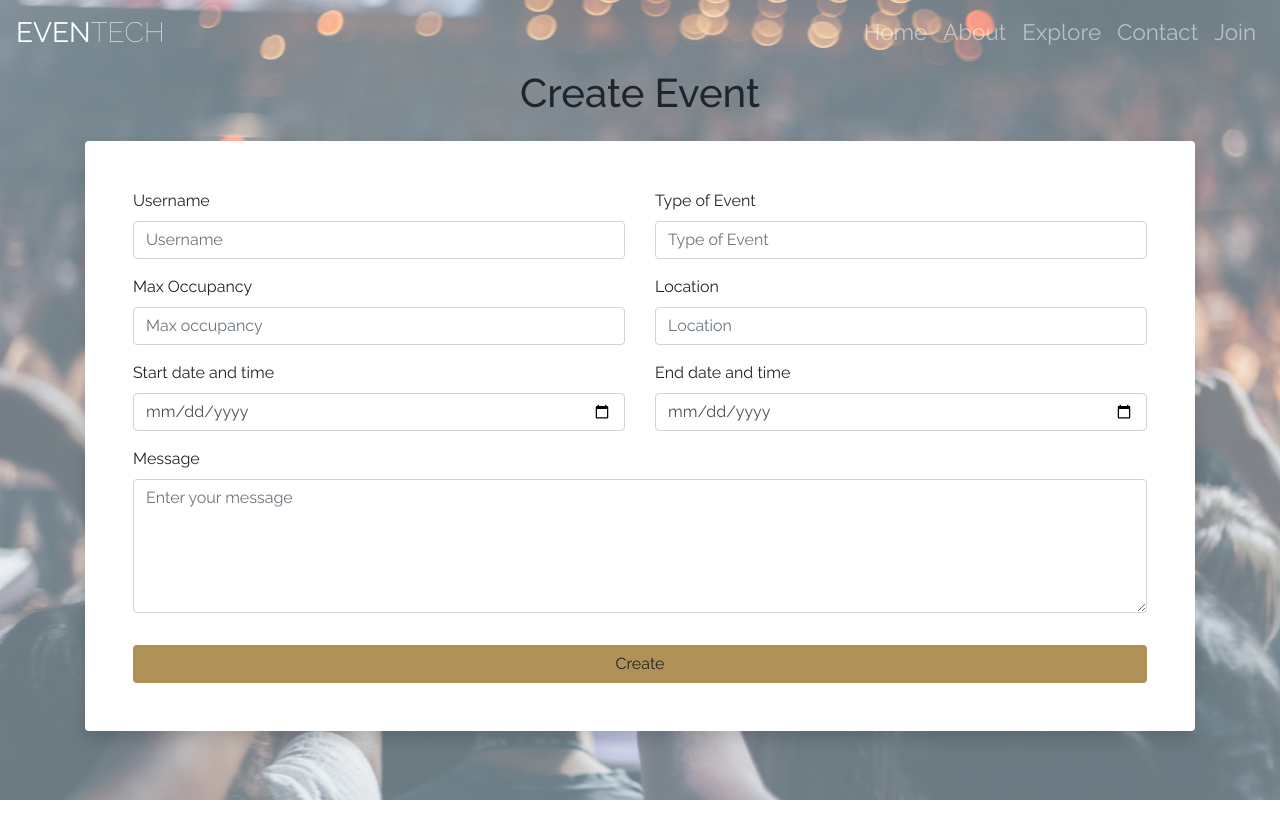
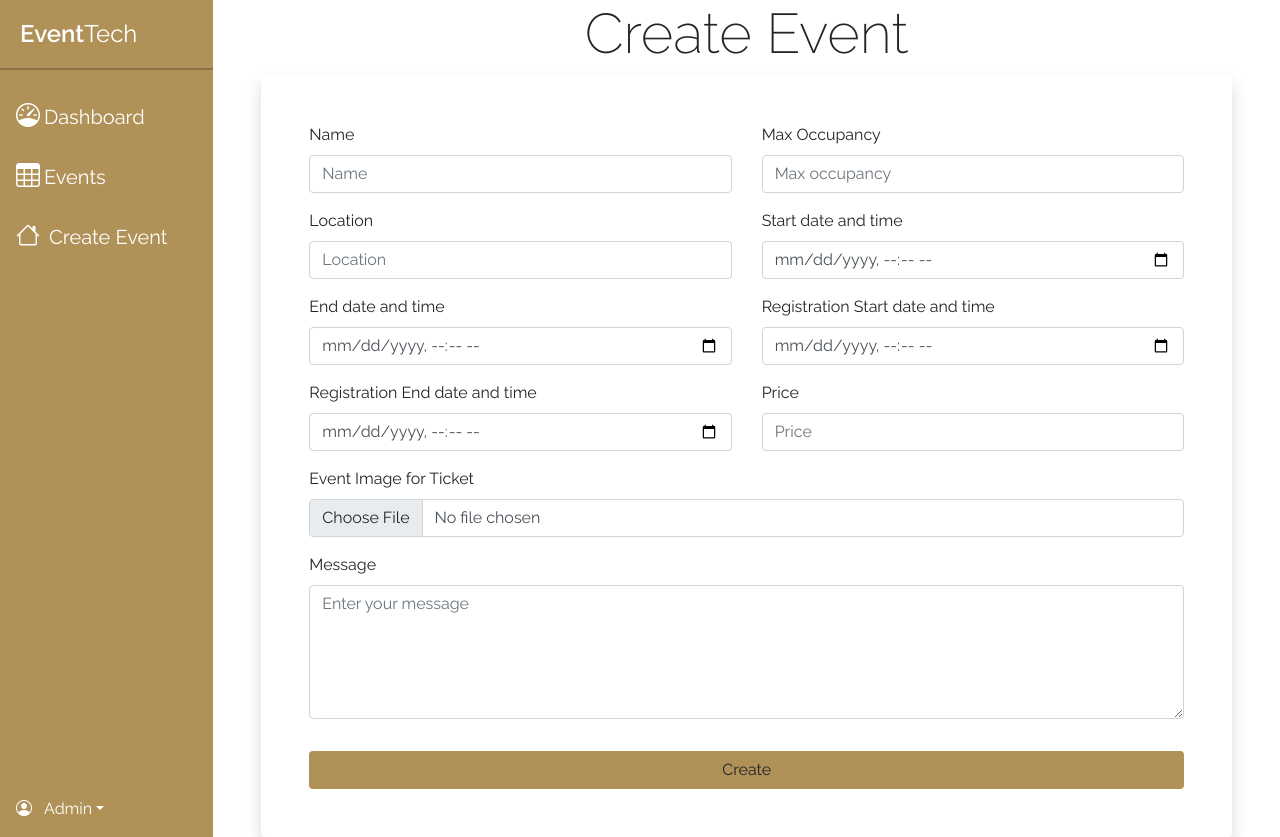
Before and after one commit to hamzaBaig1998/eventech, a React (Create React App) app: page /create-event in a window 1280 px wide. Before the commit the page ends 800 px from the top, so only its background shows below. Built offline with nearby package versions, Linux system fonts and the light colour scheme.

Commit message:
APIS added for login, admin, create event, UI fixes

```diff
--- a/src/AppRouter.js
+++ b/src/AppRouter.js
@@ -26,7 +26,7 @@ export default function AppRouter() {
         <Route path="/registeradmin" element={<RegisterAdminScreen />} />
         <Route path="/registercompany" element={<RegisterCompanyScreen />} />
         <Route path="/registeruser" element={<RegisterUserScreen />} />
-        <Route path="/login" element={<CreateEventForm />} />
+        {/* <Route path="/login" element={<CreateEventForm />} /> */}
         <Route path="/test" element={<AdminScreen />} />
         <Route path="/profilepage" element={<ProfilePage />} />
         <Route path="/ticket" element={<ShowTicket />} />
--- a/src/components/FormInput.jsx
+++ b/src/components/FormInput.jsx
@@ -1,16 +1,17 @@
 import React from "react";
 
-export default function FormInput({ id, type, title, placeholder }) {
+export default function FormInput({ id, type, title, placeholder, onChange }) {
   return (
-    <div class="mb-3">
-      <label for={id} class="form-label">
+    <div className="mb-3">
+      <label htmlFor={id} className="form-label">
         {title}
       </label>
       <input
         type={type}
-        class="form-control"
+        className="form-control"
         id={id}
         placeholder={placeholder}
+        onChange={onChange}
       />
     </div>
   );
--- a/src/components/sidebar.jsx
+++ b/src/components/sidebar.jsx
@@ -15,31 +15,40 @@ export default function Sidebar() {
         </a>
         <hr className="text-secondary d-none d-sm-block" />
         <ul className="nav nav-pill flex-column" id="navig">
+          <NavLink to="/admin" className="text-white">
             <li className="nav-items fs-4 my-1 py-2 py-sm-0">
-            <a href="" className="nav-link fs-5 text-white" aria-current="page">
+              <a
+                href=""
+                className="nav-link fs-5 text-white"
+                aria-current="page"
+              >
                 <i className="fs-4 bi bi-speedometer"></i>
-              <span className="ms-1  d-none d-sm-inline">
-                <NavLink to="/admin" className="text-white">
-                  Dashboard
-                </NavLink></span>
+                <span className="ms-1  d-none d-sm-inline">Dashboard</span>
               </a>
             </li>
-          <li className="nav-items fs-4 my-1 py-2 py-sm-0" aria-current="page">
+          </NavLink>
+          <NavLink to="/eventlistscreen" className="text-white">
+            <li
+              className="nav-items fs-4 my-1 py-2 py-sm-0"
+              aria-current="page"
+            >
               <a href="" className="nav-link fs-5 text-white">
                 <i className="fs-4 bi bi-table"></i>
-              <span className="ms-1 d-none d-sm-inline"><NavLink to="/eventlistscreen" className="text-white">
-                Events
-              </NavLink></span>
+                <span className="ms-1 d-none d-sm-inline">Events</span>
               </a>
             </li>
-          <li className="nav-items fs-4 my-1 py-2 py-sm-0" aria-current="page">
+          </NavLink>
+          <NavLink to="/create-event" className="text-white">
+            <li
+              className="nav-items fs-4 my-1 py-2 py-sm-0"
+              aria-current="page"
+            >
               <a href="" className="nav-link fs-5 text-white">
                 <i className="fs-4 bi bi-house"></i>
-              <span className="ms-1 d-none d-sm-inline">  <NavLink to="/" className="text-white">
-                Home
-              </NavLink></span>
+                <span className="ms-1 d-none d-sm-inline"> Create Event</span>
               </a>
             </li>
+          </NavLink>
         </ul>
       </div>
       <div class="dropdown open">
--- a/src/pages/CreateEventScreen.jsx
+++ b/src/pages/CreateEventScreen.jsx
@@ -1,40 +1,96 @@
-import React from "react";
+import React, { useState } from "react";
 import FormInput from "../components/FormInput";
-import Form from "../components/Form";
 import TextArea from "../components/TextArea";
 import NavBar from "../components/NavBar";
+import { API_BASE_URL } from "../constants";
+import Sidebar from "../components/sidebar";
 
 export default function CreateEventForm() {
+  const [formData, setFormData] = useState({
+    admin: null,
+    name: "",
+    description: "",
+    start_date: "",
+    end_date: "",
+    location: "",
+    registration_start_date: "",
+    registration_end_date: "",
+    max_attendees: null,
+    event_image: null,
+    price: null,
+  });
+
+  function handleInputChange(event) {
+    const { id, value, type, files } = event.target;
+    setFormData((prevFormData) => {
+      if (type === "file") {
+        return { ...prevFormData, [id]: files[0] };
+      } else if (type === "number") {
+        return { ...prevFormData, [id]: parseInt(value) };
+      } else {
+        return { ...prevFormData, [id]: value };
+      }
+    });
+  }
+
+  function handleSubmit(event) {
+    event.preventDefault();
+    const user_id = localStorage.getItem("user_id");
+    const form = new FormData();
+    form.append("admin", user_id);
+    form.append("name", formData.name);
+    form.append("description", formData.description);
+    form.append("start_date", formData.start_date);
+    form.append("end_date", formData.end_date);
+    form.append("location", formData.location);
+    form.append("registration_start_date", formData.registration_start_date);
+    form.append("registration_end_date", formData.registration_end_date);
+    form.append("max_attendees", formData.max_attendees);
+    form.append("event_image", formData.event_image);
+    form.append("price", formData.price);
+
+    fetch(`${API_BASE_URL}/events/`, {
+      method: "POST",
+      body: form,
+    })
+      .then((response) => response.json())
+      .then((data) => {
+        console.log(data);
+        // handle success
+      })
+      .catch((error) => {
+        console.log(error);
+        // handle error
+        alert(error);
+      });
+  }
+
   return (
-    <div className="bg-crowd">
-      <NavBar />
-      <div className="container d-flex flex-column justify-content-center align-items-center vh-100">
-        <h1 class="text-center mb-4">Create Event</h1>
-        <form className="p-5 rounded shadow bg-white">
+    <div className="container-fluid m-0 p-0">
+      <div className="d-flex ">
+        <Sidebar />
+        <div className="container-fluid px-5">
+          <h1 className="display-4 text-center">Create Event</h1>
+          <form className="p-5 rounded shadow bg-white" onSubmit={handleSubmit}>
             <div class="row">
               <div class="col-md-6">
                 <FormInput
-                id="username"
+                  id="name"
                   type={"text"}
-                placeholder={"Username"}
-                title={"Username"}
+                  placeholder={"Name"}
+                  title={"Name"}
+                  value={formData.name}
+                  onChange={handleInputChange}
                 />
               </div>
               <div class="col-md-6">
                 <FormInput
-                id="type_of_event"
-                type={"text"}
-                placeholder={"Type of Event"}
-                title={"Type of Event"}
-              />
-            </div>
-
-            <div class="col-md-6">
-              <FormInput
-                id="max_occupancy"
+                  id="max_attendees"
                   type={"number"}
                   placeholder={"Max occupancy"}
                   title={"Max Occupancy"}
+                  value={formData.max_attendees}
+                  onChange={handleInputChange}
                 />
               </div>
               <div class="col-md-6">
@@ -43,28 +99,77 @@ export default function CreateEventForm() {
                   type={"text"}
                   placeholder={"Location"}
                   title={"Location"}
+                  value={formData.location}
+                  onChange={handleInputChange}
                 />
               </div>
-
               <div class="col-md-6">
                 <FormInput
                   id="start_date"
-                type={"date"}
+                  type={"datetime-local"}
                   placeholder={"Start date and time"}
                   title={"Start date and time"}
+                  value={formData.start_date}
+                  onChange={handleInputChange}
                 />
               </div>
               <div class="col-md-6">
                 <FormInput
                   id="end_date"
-                type={"date"}
+                  type={"datetime-local"}
                   placeholder={"End date and time"}
                   title={"End date and time"}
+                  value={formData.end_date}
+                  onChange={handleInputChange}
                 />
               </div>
-
+              <div class="col-md-6">
+                <FormInput
+                  id="registration_start_date"
+                  type={"datetime-local"}
+                  placeholder={"Registration Start date and time"}
+                  title={"Registration Start date and time"}
+                  value={formData.registration_start_date}
+                  onChange={handleInputChange}
+                />
+              </div>
+              <div class="col-md-6">
+                <FormInput
+                  id="registration_end_date"
+                  type={"datetime-local"}
+                  placeholder={"Registration End date and time"}
+                  title={"Registration End date and time"}
+                  value={formData.registration_end_date}
+                  onChange={handleInputChange}
+                />
+              </div>
+              <div class="col-md-6">
+                <FormInput
+                  id="price"
+                  type={"number"}
+                  placeholder={"Price"}
+                  title={"Price"}
+                  value={formData.price}
+                  onChange={handleInputChange}
+                />
+              </div>
               <div class="col-md-12">
-              <TextArea />
+                <FormInput
+                  id="event_image"
+                  type={"file"}
+                  placeholder={""}
+                  title={"Event Image for Ticket"}
+                  onChange={handleInputChange}
+                />
+              </div>
+              <div class="col-md-12">
+                <TextArea
+                  id="description"
+                  placeholder={"Description"}
+                  title={"Description"}
+                  value={formData.description}
+                  onChange={handleInputChange}
+                />
               </div>
             </div>
             <button type="submit" className="btn button-color w-100 mt-3">
@@ -73,5 +178,6 @@ export default function CreateEventForm() {
           </form>
         </div>
       </div>
+    </div>
   );
 }
--- a/src/pages/LoginScreen.jsx
+++ b/src/pages/LoginScreen.jsx
@@ -1,26 +1,65 @@
-import React from "react";
+import React, { useState } from "react";
+import { useNavigate } from "react-router-dom";
 import FormInput from "../components/FormInput";
 import Form from "../components/Form";
 import NavBar from "../components/NavBar";
+import { API_BASE_URL } from "../constants";
 
 export default function LoginScreen() {
+  const [username, setUsername] = useState("");
+  const [password, setPassword] = useState("");
+  const navigate = useNavigate();
+
+  const handleSubmit = (event) => {
+    event.preventDefault();
+    console.log("called");
+    fetch(`${API_BASE_URL}/admin-signin/`, {
+      method: "POST",
+      headers: {
+        "Content-Type": "application/json",
+      },
+      body: JSON.stringify({
+        username: username,
+        password: password,
+      }),
+    })
+      .then((response) => {
+        if (response.ok) {
+          return response.json();
+        } else {
+          throw new Error("Login failed.");
+        }
+      })
+      .then((data) => {
+        console.log(data);
+        localStorage.setItem("user_id", data.user_id);
+        // Redirect the user to the dashboard page
+        navigate("/admin");
+      })
+      .catch((error) => alert(error));
+  };
+
   return (
     <div className="bg-crowd">
       <NavBar />
       <div className="container d-flex flex-column justify-content-center align-items-center vh-100">
         <h1 class="text-center mb-4">Login</h1>
-        <Form>
+        <Form onSubmit={handleSubmit}>
           <FormInput
-            id="email"
-            type={"email"}
-            placeholder={"xyz@gmail.com"}
-            title={"Email address"}
+            id="username"
+            type={"text"}
+            placeholder={"username"}
+            title={"Username"}
+            value={username}
+            onChange={(event) => setUsername(event.target.value)}
           />
           <FormInput
             id="password"
             type={"password"}
             placeholder={"Password"}
             title={"Password"}
+            value={password}
+            onChange={(event) => setPassword(event.target.value)}
           />
           <button type="submit" className="btn button-color w-100 mt-3">
             Sign in
--- a/src/pages/RegisterAdminScreen.jsx
+++ b/src/pages/RegisterAdminScreen.jsx
@@ -2,6 +2,7 @@ import React from "react";
 import FormInput from "../components/FormInput";
 import Form from "../components/Form";
 import NavBar from "../components/NavBar";
+import { API_BASE_URL } from "../constants";
 
 export default function RegisterAdminScreen() {
   return (
--- a/src/pages/RegisterCompanyScreen.jsx
+++ b/src/pages/RegisterCompanyScreen.jsx
@@ -2,6 +2,7 @@ import React from "react";
 import FormInput from "../components/FormInput";
 import Form from "../components/Form";
 import NavBar from "../components/NavBar";
+import { API_BASE_URL } from "../constants";
 
 export default function RegisterCompanyScreen() {
   return (
--- a/src/pages/RegisterUserScreen.jsx
+++ b/src/pages/RegisterUserScreen.jsx
@@ -2,6 +2,7 @@ import React from "react";
 import FormInput from "../components/FormInput";
 import Form from "../components/Form";
 import NavBar from "../components/NavBar";
+import { API_BASE_URL } from "../constants";
 
 export default function RegisterUserScreen() {
   return (
--- a/src/pages/admin/AdminScreen.jsx
+++ b/src/pages/admin/AdminScreen.jsx
@@ -1,35 +1,82 @@
-import react from "react";
-import NavBar from "../../components/NavBar";
+import React, { useState, useEffect } from "react";
 import Sidebar from "../../components/sidebar";
 import DashCard from "../../components/dashcard";
 import "bootstrap-icons/font/bootstrap-icons.css";
 
+import { API_BASE_URL } from "../../constants";
+
 export default function AdminScreen() {
+  const [attendees, setAttendees] = useState([]);
+
+  useEffect(() => {
+    const user_id = localStorage.getItem("user_id");
+    fetch(`${API_BASE_URL}/admin/${user_id}/attendees/`)
+      .then((response) => response.json())
+      .then((data) => {
+        setAttendees(data);
+        console.log(data);
+      })
+      .catch((error) => console.log(error));
+  }, []);
+
   return (
     <div className="container-fluid m-0 p-0">
       <div className="d-flex ">
         <Sidebar />
         <div className="container-fluid px-5">
           <h1 className="display-4 text-center">Admin Dashboard</h1>
+          {attendees ? (
             <div className="row">
               <DashCard
-              count={"3123"}
-              title={"Sale"}
+                count={attendees.events ? attendees.events.length : "0"}
+                title={"Events"}
                 icon={"people-fill"}
                 color={"black"}
               />
               <DashCard
                 count={"3123"}
-              title={"Sale"}
+                title={"Sales"}
                 icon={"people-fill"}
                 color={"black"}
               />
               <DashCard
                 count={"3123"}
-              title={"Sale"}
+                title={"Attendees"}
                 icon={"people-fill"}
                 color={"black"}
               />
+            </div>
+          ) : (
+            ""
+          )}
+
+          <h1 className="display-5">Events</h1>
+          <div className="row">
+            {attendees.events
+              ? attendees.events.map((ev) => (
+                  <div className="col-lg-4 col-md-6 mb-4">
+                    <div className="card bg-primary text-white border-0 shadow-sm">
+                      <div className="card-body">
+                        <h5 className="card-title">{ev.name}</h5>
+                        <div className="d-flex justify-content-between align-items-center mb-3">
+                          <div className="lead font-weight-bold">
+                            Cancelled: {ev.attendee_status.cancelled}
+                          </div>
+                          <div className="lead font-weight-bold">
+                            Paid: {ev.attendee_status.paid}
+                          </div>
+                          <div className="lead font-weight-bold">
+                            Pending: {ev.attendee_status.pending}
+                          </div>
+                        </div>
+                        <button className="btn btn-primary">
+                          View Details
+                        </button>
+                      </div>
+                    </div>
+                  </div>
+                ))
+              : ""}
           </div>
         </div>
       </div>
```
Also changed, not shown: src/components/Form.jsx (+6 -2 lines), src/components/TextArea.jsx (+5 -4 lines), src/pages/admin/EventListPage.jsx (+20 -13 lines). Lines whose indentation alone changed are shown as unchanged.
